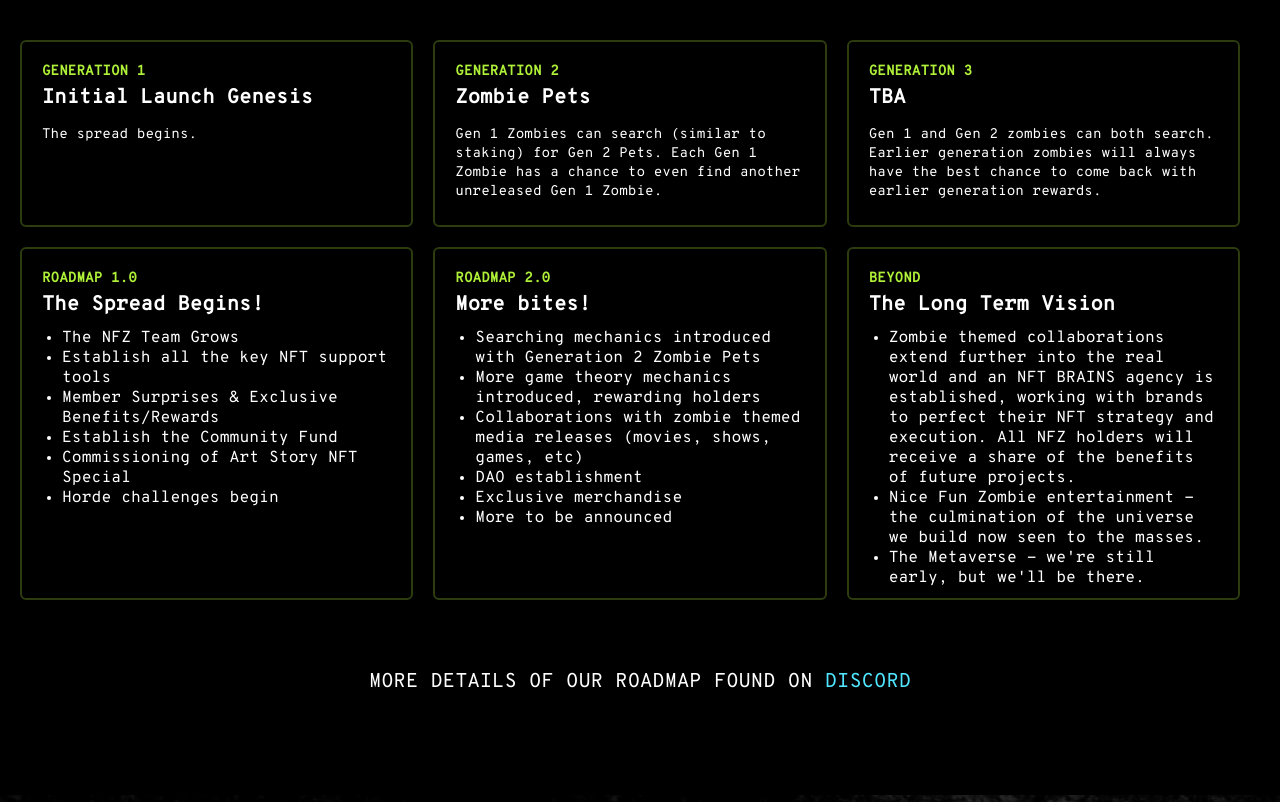
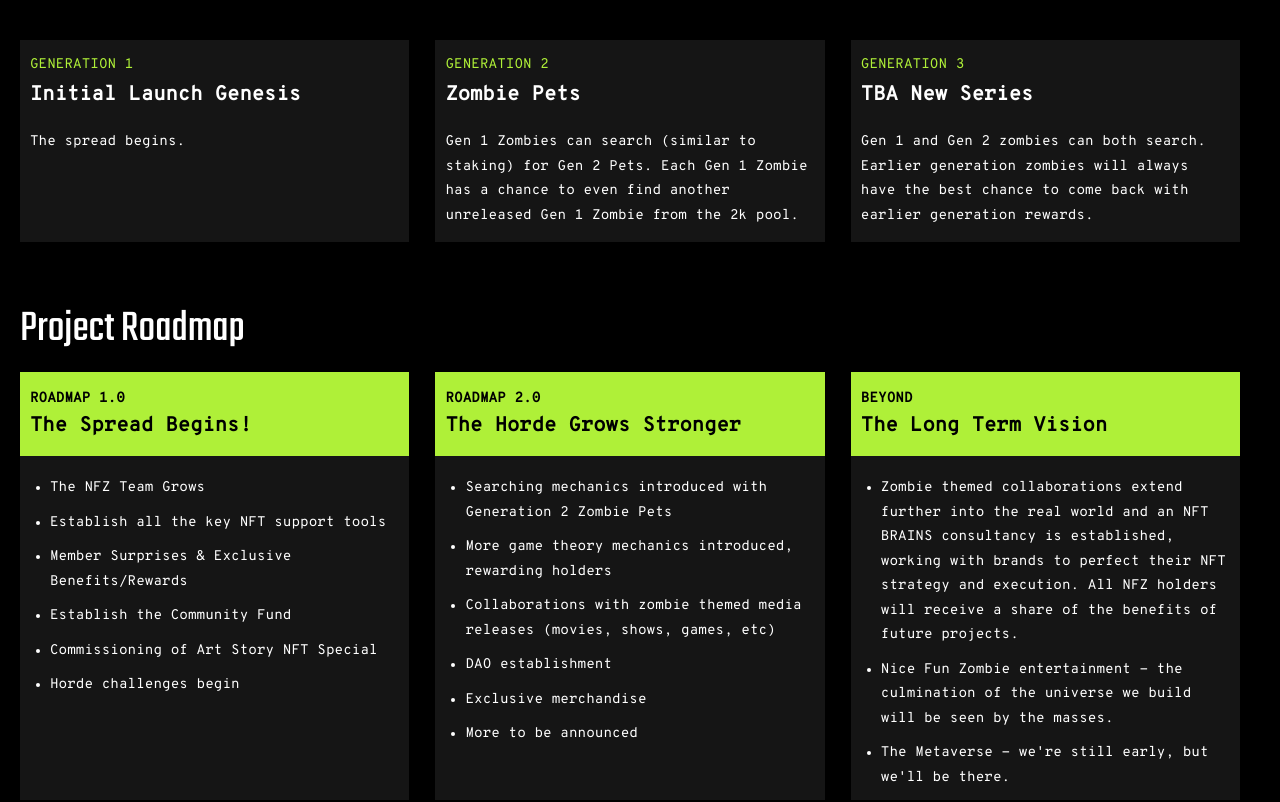
Before and after one commit to travisahughes/zombies-aws, a React (Create React App) app: page / in a window 1280 px wide. Shown: the part 3400-4202 px from the top of the page. Built offline with nearby package versions, Linux system fonts and the light colour scheme.

Commit message:
Updated roadmap section

```diff
--- a/src/Components/Roadmap.js
+++ b/src/Components/Roadmap.js
@@ -47,8 +47,11 @@ let Roadmap = props => {
         margin: 50px 0;
         h1 {
             color: #FFFFFF;
-            font-size: 30px;
-            margin: 5px 0;
+            font-size: 45px;
+            line-height: 45px;
+            font-weight: 400;
+            font-family: teko;
+            margin: 45px 0 0 0;
         }
 
         h2 {
@@ -57,27 +60,51 @@ let Roadmap = props => {
             margin: 10px 0 0 0;
         }
 
-        #roadmap-section {
+        #timeline-wrapper {
+            #timeline-bar {
+                width: 100%;
+                height: 1px;
+                background: rgba(175, 240, 56, 0.5);
+            }
+
+            #timeline-section {
                 margin-top: 20px;
-            display: grid;
-            grid-template-columns: repeat(auto-fill,minmax(360px, 1fr));
+                display: flex;
+                flex-direction: row;
+                flex-wrap: wrap;
+                justify-content: space-between;
                 @media (max-width: 960px) {
-                grid-template-columns: repeat(auto-fill,minmax(300px, 1fr));
-            }
-            @media (max-width: 640px) {
-                grid-template-columns: repeat(auto-fill,minmax(240px, 1fr));
+                    flex-direction: column;
+                    width: 100%;
                 }
 
 
-            .roadmap-item {
-                padding-right: 30px;
-                border: 2px solid rgba(175, 240, 56, 0.25);
-                border-radius: 6px;
+                .timeline-item {
+                    padding: 0;
+                    background-color: #151515;
                     margin: 0 20px 20px 0;
-                padding: 10px 20px;
+                    padding: 0 10px;
+                    width: calc(33% - 40px);
+                    @media (max-width: 960px) {
+                        width: calc(100% - 20px);
+                    }
+
+
+                    .timeline-header {
+                        background-color: #AFF038;
+                        color: #000000;
+                        padding: 10px;
+                    }
+
+                    .timeline-content {
+                        padding: 10px 10px;
+                    }
 
                     h2 {
                         font-size: 14px;
+                        line-height: 14px;
+                        font-weight: 400;
+                        line-height: 30px;
                         color: #AFF038;
                         text-transform: uppercase;
                     }
@@ -85,7 +112,78 @@ let Roadmap = props => {
                     h3 {
                         font-size: 20px;
                         font-weight: 700;
+                        line-height: 30px;
                         color: #FFFFFF;
+                        margin: 0 0 20px;
+                    }
+
+                    p {
+                        color: #FFFFFF;
+                        font-size: 14px;
+                        line-height: 24.5px;
+                        font-weight: 400;
+                    }
+
+                    ul {
+                        margin: 0 0 0 -20px;
+                        font-size: 14px;
+                        font-weight: 400;
+                        line-height: 24.5px;
+
+                        li {
+                            padding: 10px 0 0 0;
+                        }
+                    }
+
+                }
+            }
+        }
+
+
+        #roadmap-section {
+            margin-top: 20px;
+            display: flex;
+            flex-direction: row;
+            flex-wrap: wrap;
+            justify-content: space-between;
+
+
+            .roadmap-item {
+                padding: 0;
+                background-color: #151515;
+                margin: 0 20px 20px 0;
+                width: calc(33% - 20px);
+                @media (max-width: 960px) {
+                    width: calc(50% - 20px);
+                }
+                @media (max-width: 640px) {
+                    width: 100%;
+                    margin-right: 0;
+                }
+
+                .roadmap-header {
+                    background-color: #AFF038;
+                    color: #000000;
+                    padding: 10px;
+                }
+
+                .roadmap-content {
+                    padding: 10px 10px;
+                }
+
+                h2 {
+                    font-size: 14px;
+                    line-height: 14px;
+                    background-color: #AFF038;
+                    color: #000000;
+                    text-transform: uppercase;
+                }
+
+                h3 {
+                    font-size: 20px;
+                    font-weight: 700;
+                    line-height: 30px;
+                    color: #000000;
                     margin: 5px 0;
                 }
 
@@ -96,7 +194,14 @@ let Roadmap = props => {
                 }
 
                 ul {
-                    margin: 10px 0 0 -20px;
+                    margin: 0 0 0 -20px;
+                    font-size: 14px;
+                    font-weight: 400;
+                    line-height: 24.5px;
+
+                    li {
+                        padding: 10px 0 0 0;
+                    }
                 }
             }
         }
@@ -128,25 +233,34 @@ let Roadmap = props => {
             </div>
             <div css={clear}></div>
             <div css={bottomText}>
-                <div id="roadmap-section">
-                    <div className="roadmap-item">
+                <div id="timeline-wrapper">
+                    <div id="timeline-section">
+                        <div className="timeline-item">
                             <h2>Generation 1</h2>
                             <h3>Initial Launch Genesis</h3>
                             <p>The spread begins.</p>
                         </div>
-                    <div className="roadmap-item">
+                        <div className="timeline-item">
                             <h2>Generation 2</h2>
                             <h3>Zombie Pets</h3>
-                        <p>Gen 1 Zombies can search (similar to staking) for Gen 2 Pets. Each Gen 1 Zombie has a chance to even find another unreleased Gen 1 Zombie.</p>
+                            <p>Gen 1 Zombies can search (similar to staking) for Gen 2 Pets. Each Gen 1 Zombie has a chance to even find another unreleased Gen 1 Zombie from the 2k pool.</p>
                         </div>
-                    <div className="roadmap-item">
+                        <div className="timeline-item">
                             <h2>Generation 3</h2>
-                        <h3>TBA</h3>
+                            <h3>TBA New Series</h3>
                             <p>Gen 1 and Gen 2 zombies can both search. Earlier generation zombies will always have the best chance to come back with earlier generation rewards.</p>
                         </div>
+                    </div>
+                </div>
+
+                <h1>Project Roadmap</h1>
+                <div id="roadmap-section">
                     <div className="roadmap-item">
+                        <div className="roadmap-header">
                             <h2>Roadmap 1.0</h2>
                             <h3>The Spread Begins!</h3>
+                        </div>
+                        <div className="roadmap-content">
                             <ul>
                                 <li>The NFZ Team Grows</li>
                                 <li>Establish all the key NFT support tools </li>
@@ -156,9 +270,13 @@ let Roadmap = props => {
                                 <li>Horde challenges begin</li>
                             </ul>
                         </div>
+                    </div>
                     <div className="roadmap-item">
+                        <div className="roadmap-header">
                             <h2>Roadmap 2.0</h2>
-                        <h3>More bites!</h3>
+                            <h3>The Horde Grows Stronger</h3>
+                        </div>
+                        <div className="roadmap-content">
                             <ul>
                                 <li>Searching mechanics introduced with Generation 2 Zombie Pets</li>
                                 <li>More game theory mechanics introduced, rewarding holders</li>
@@ -168,14 +286,19 @@ let Roadmap = props => {
                                 <li>More to be announced</li>
                             </ul>
                         </div>
+                    </div>
                     <div className="roadmap-item">
+                        <div className="roadmap-header">
                             <h2>Beyond</h2>
                             <h3>The Long Term Vision</h3>
+                        </div>
+                        <div className="roadmap-content">
                             <ul>
-                            <li>Zombie themed collaborations extend further into the real world and an NFT BRAINS agency is established, working with brands to perfect their NFT strategy and execution. All NFZ holders will receive a share of the benefits of future projects.</li>
-                            <li>Nice Fun Zombie entertainment - the culmination of the universe we build now seen to the masses.</li>
+                                <li>Zombie themed collaborations extend further into the real world and an NFT BRAINS consultancy is established, working with brands to perfect their NFT strategy and execution. All NFZ holders will receive a share of the benefits of future projects.</li>
+                                <li>Nice Fun Zombie entertainment - the culmination of the universe we build will be seen by the masses.</li>
                                 <li>The Metaverse - we're still early, but we'll be there.</li>
                             </ul>
+                        </div>
                     </div>
                 </div>
             </div>
```
Also changed, not shown: src/assets/icons/timeline-tick.png (added). Lines whose indentation alone changed are shown as unchanged.
